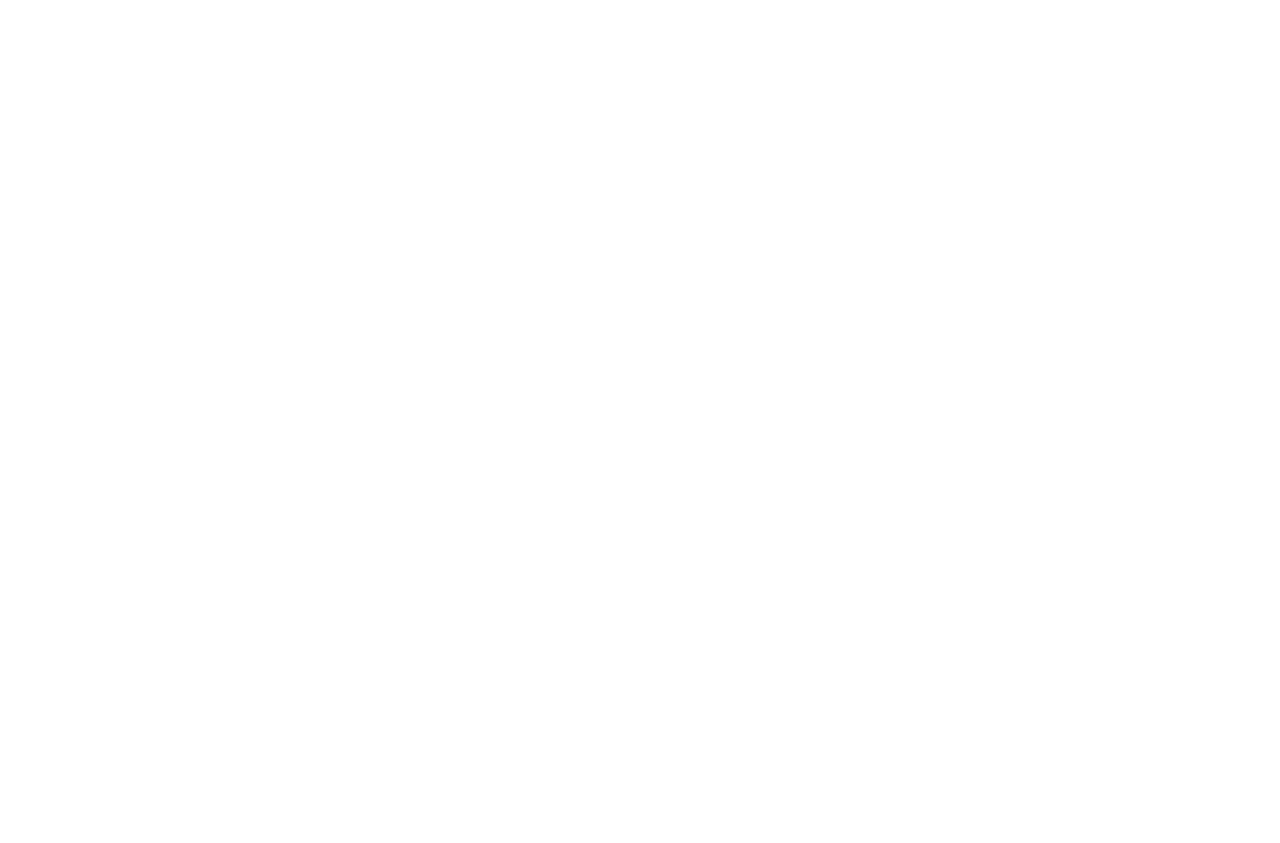
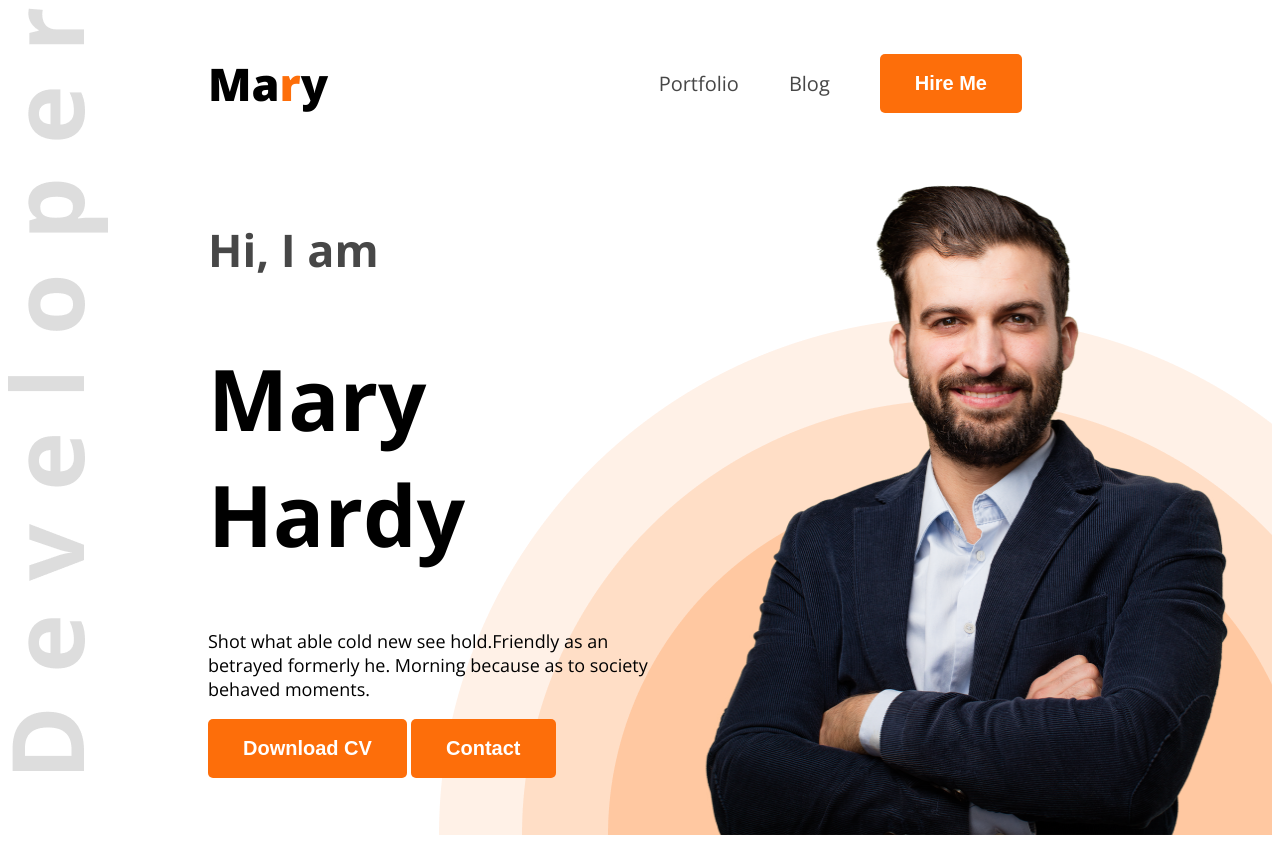
Before and after one commit to sumaiyahasanfarha/web-dev-portfolio, a plain HTML site: page index.html in a window 1280 px wide. Before the commit the page ends 800 px from the top, so only its background shows below. Drawn offline with nearby package versions, Linux system fonts and the light colour scheme.

Commit message:
added the banner

```diff
--- a/index.html
+++ b/index.html
@@ -4,10 +4,35 @@
     <meta charset="UTF-8">
     <meta name="viewport" content="width=device-width, initial-scale=1.0">
     <title>web Developer Porfolio</title>
+    <link rel="preconnect" href="https://fonts.googleapis.com">
+<link rel="preconnect" href="https://fonts.gstatic.com" crossorigin>
+<link href="https://fonts.googleapis.com/css2?family=Open+Sans:ital,wght@0,300..800;1,300..800&family=Work+Sans:ital,wght@0,100..900;1,100..900&display=swap" rel="stylesheet">
+    <link rel="stylesheet" href="styles/portfolio.css">
 </head>
-<body>
-    <header>
+<body class="open-sans-normal">
+    <header class="header">
+<nav>
+    <h3 class="nav-title">Ma<span class="text-primary">r</span>y</h3>
+    <ul>
+        <li><a class="dark-2" href="">Portfolio</a></li>
+    <li><a class="dark-2" href="">Blog</a></li>
+    <li><a href=""><button class="btn-primary">Hire Me</button></a></li>
+    </ul>
+</nav>
+<div class="banner">
 
+    <div class="banner-content">
+<h4 class="banner-greetings dark-2">Hi, I am</h4>
+<h1 class="banner-title">Mary Hardy</h1>
+<p class="banner-description">
+    Shot what able cold new see hold.Friendly as an betrayed formerly he. Morning because as to society behaved moments.
+
+</p>
+<button class="btn-primary">Download CV</button>
+    <button class="btn-primary">Contact</button>
+</div>
+    <img class="banner-profile-pic" src="images/hardy.png" alt="">
+</div>
     </header>
     <main>
 
--- /dev/null
+++ b/styles/portfolio.css
@@ -0,0 +1,87 @@
+
+.open-sans-normal {
+    font-family: "Open Sans", serif;
+    font-optical-sizing: auto;
+    font-style: normal;
+    font-variation-settings:
+      "wdth" 100;
+  }
+
+/* shared styles */
+.text-primary{
+    color: #FD6E0A;
+}
+.dark-2 {
+    color: #474747;
+}
+.btn-primary{
+     background-color: #FD6E0A;
+     font-weight: bold;
+     color: white;
+     padding: 18px 35px;
+     border-radius: 5px;
+     font-size: 20px;
+     border: none ;
+}
+
+/* header styles */
+.header{
+    background-image: url('../images/developer.png'), url('../images/header_bg.png');
+    background-repeat: no-repeat;
+    background-position: top left, bottom right;
+}
+
+
+/* Nav styles */
+nav{
+    display: flex;
+    align-items: center;
+    justify-content: space-between;
+    margin: 0px 200px;
+}
+.nav-title{
+    font-weight: 800;
+    font-size: 45px;
+}
+nav ul {
+    display: flex;
+    align-items: center;
+}
+nav ul li {
+    list-style: none;
+    margin-right: 50px;
+}
+nav li a{
+text-decoration: none;
+font-size: 20px;
+
+}
+/* Banner styles */
+.banner{
+    display: flex;
+    justify-content: space-between;
+    margin: 0 35px 0 200px;
+}
+
+.banner-content{
+    max-width: 580px;
+}
+.banner-greetings{
+    font-size: 45px;
+    font-weight: 600px;
+}
+
+.banner-title{
+    font-weight: bold;
+    font-size: 85px;
+}
+
+.banner-description{
+    font-size: 18px;
+font-weight: 100px;
+}
+
+.banner-profile-pic{
+    width: 580px;
+    height: 676px;
+}
```
